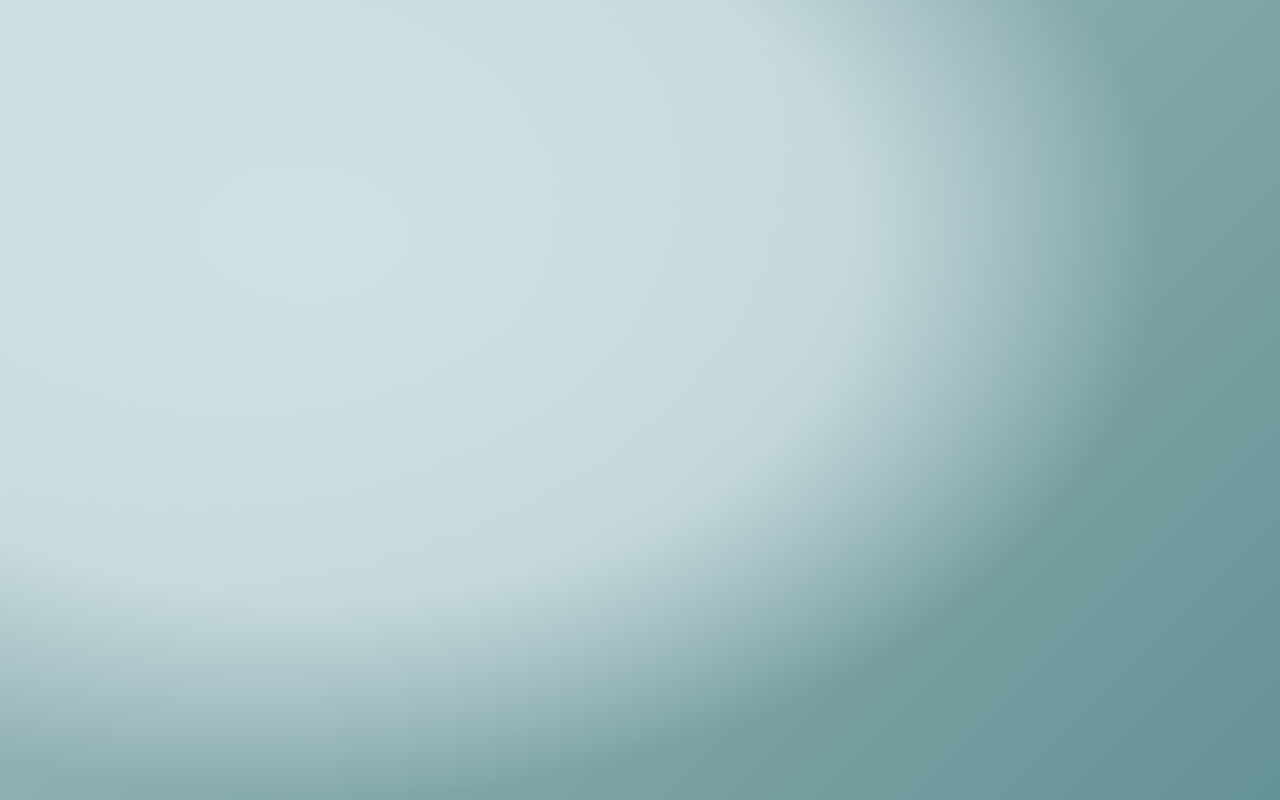
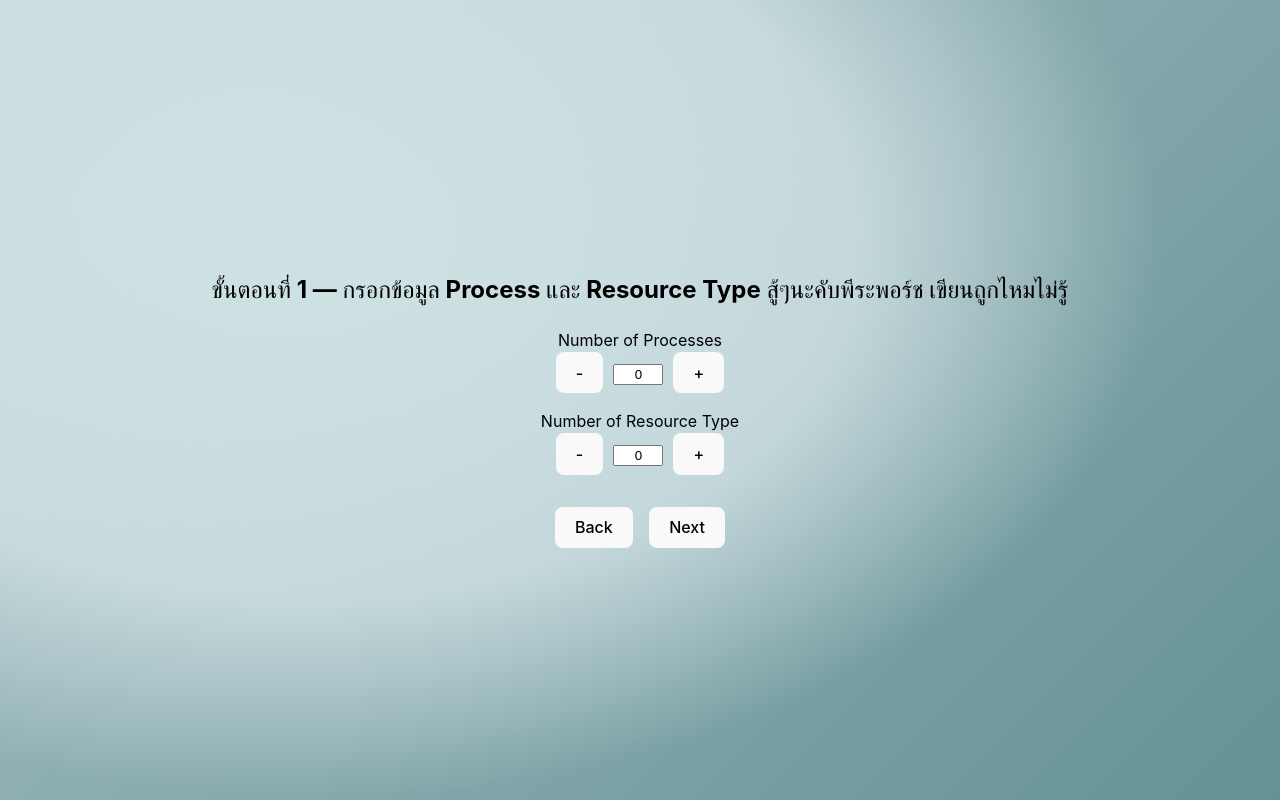
Before and after one commit to pls2s/OS-Project, a React (Vite) app in the folder OS-Project/: page /setup in a window 1280 px wide. Before the commit this address had no page. Built offline with nearby package versions, Linux system fonts and the light colour scheme.

Commit message:
setuppage

```diff
--- a/OS-Project/src/App.jsx
+++ b/OS-Project/src/App.jsx
@@ -1,13 +1,13 @@
+import './App.css'
 import { Routes, Route } from 'react-router-dom'
-import './App.css'
 import WelcomePage from './components/WelcomePage'
-import Test from './components/Test'
+import SetupPage from './components/SetupPage' // 1. Import หน้าใหม่
 
 function App() {
   return (
     <Routes>
       <Route path="/" element={<WelcomePage />} />
-      <Route path="/next" element={<Test />} />
+      <Route path="/setup" element={<SetupPage />} />
     </Routes>
   )
 }
--- /dev/null
+++ b/OS-Project/src/components/SetupPage.jsx
@@ -0,0 +1,96 @@
+import { useState } from 'react';
+import { useNavigate } from 'react-router-dom';
+
+function SetupPage() {
+    const [numProcesses, setNumProcesses] = useState(0);
+    const [numResources, setNumResources] = useState(0);
+
+    const [error, setError] = useState(null);
+
+    const navigate = useNavigate();
+
+    const handleProcessChange = (amount) => {
+        setNumProcesses(prev => Math.max(0, prev + amount));
+        if (error) setError(null);
+    };
+
+    const handleResourceChange = (amount) => {
+        setNumResources(prev => Math.max(0, prev + amount));
+        if (error) setError(null);
+    };
+
+    const handleInputChange = (event, setter) => {
+        const value = event.target.value.replace(/[^0-9]/g, '');
+
+        setter(value === '' ? 0 : Number(value));
+        if (error) setError(null);
+    };
+
+    const handleBack = () => {
+        navigate("/");
+    };
+
+    const handleNext = () => {
+        if (numProcesses === 0 || numResources === 0) {
+            setError("จะไปไหน! กรอกให้ครบ สิไอ้....!");
+            return;
+        }
+
+        setError(null);
+        console.log("State_Processes:", numProcesses);
+        console.log("State_Resources:", numResources);
+
+        alert(`Processes: ${numProcesses}, Resources: ${numResources}. รอกูก่ออน! กูยังไม่ได้สร้าง แต่กรอกถูกละ`)
+    };
+
+    return (
+        <div style={{ padding: '2rem', textAlign: 'center' }}>
+            <h2>ขั้นตอนที่ 1 — กรอกข้อมูล Process และ Resource Type สู้ๆนะคับพีระพอร์ช เขียนถูกไหมไม่รู้</h2>
+
+            {error && (
+                <div style={{ color: 'red', border: '1px solid red', padding: '10px', margin: '1rem auto', maxWidth: '400px' }}>
+                    {error}
+                </div>
+            )}
+
+            <div style={{ margin: '1rem' }}>
+                <label>Number of Processes</label>
+                <div>
+                    <button onClick={() => handleProcessChange(-1)}>-</button>
+                    <input
+                        type="text"
+                        value={numProcesses}
+                        onChange={(e) => handleInputChange(e, setNumProcesses)}
+                        style={{ margin: '0 10px', textAlign: 'center', width: '50px' }}
+                    />
+                    <button onClick={() => handleProcessChange(1)}>+</button>
+                </div>
+            </div>
+
+            <div style={{ margin: '1rem' }}>
+                <label>Number of Resource Type</label>
+                <div>
+                    <button onClick={() => handleResourceChange(-1)}>-</button>
+                    <input
+                        type="text"
+                        value={numResources}
+                        onChange={(e) => handleInputChange(e, setNumResources)}
+                        style={{ margin: '0 10px', textAlign: 'center', width: '50px' }}
+                    />
+                    <button onClick={() => handleResourceChange(1)}>+</button>
+                </div>
+            </div>
+
+            <div style={{ marginTop: '2rem' }}>
+                <button onClick={handleBack} style={{ marginRight: '1rem' }}>
+                    Back
+                </button>
+                <button onClick={handleNext}>
+                    Next
+                </button>
+            </div>
+        </div>
+    );
+}
+
+export default SetupPage;
--- a/OS-Project/src/components/Test.jsx
+++ /dev/null
@@ -1,10 +0,0 @@
-import './WelcomePage.css'
-
-function Test() {
-    return(
-        <div className="cont">
-            <h1>This is Test Page of Simon</h1>
-        </div>
-    )
-}
-export default Test
--- a/OS-Project/src/components/WelcomePage.jsx
+++ b/OS-Project/src/components/WelcomePage.jsx
@@ -4,25 +4,26 @@ import "./WelcomePage.css"
 function WelcomePage() {
     const navigate = useNavigate()
 
-    function handleWelcome() {
-        navigate("/next")
+    function handelWelcome() {
+        navigate("/setup")
     }
 
     return(
     <div className="cont">
-        <main class="wrap">
-            <section class="card" aria-label="Intro">
+        <main className="wrap">
+            <section className="card" aria-label="Intro">
                 <h1>Banker’s Algorithm</h1>
-                <span class="divider" aria-hidden="true"></span>
+                <span className="divider" aria-hidden="true"></span>
                 <p>
                     Banker’s Algorithm is a resource allocation and deadlock avoidance algorithm used in operating systems. It
                     ensures that a system remains in a safe state by carefully allocating resources to processes while avoiding
                     unsafe states that could lead to deadlocks.
                 </p>
-                <button class="btn" type="button" onClick={handleWelcome}>Let's go</button>
+                <button className="btn" type="button" onClick={handelWelcome}>Let's go</button>
             </section>
         </main>
     </div>
     )
 }
+
 export default WelcomePage
```
